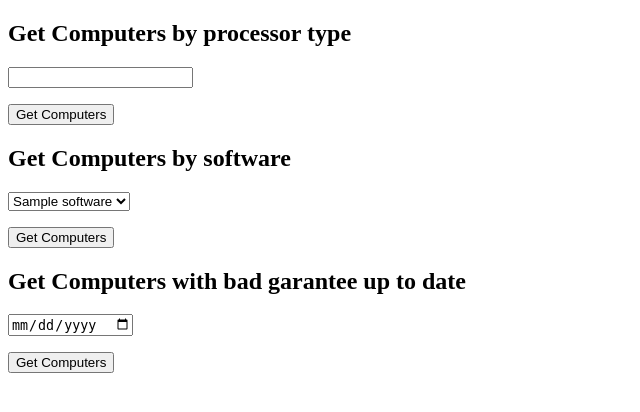
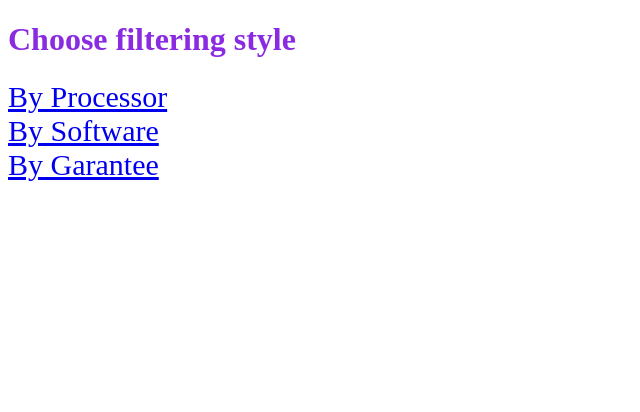
Before and after one commit to BorisKolomoiets/ItexLab2.1, a PHP site: page / in a window 1280 px wide. Shown: the top 412 px of the page, without its empty margins (0-640 px from the left). Run offline with PHP 8.4, Linux system fonts and the light colour scheme; tables that the repository leaves empty or names only in its code hold one stand-in row (values such as "Sample post").

```diff
--- a/css/style.css
+++ b/css/style.css
@@ -1,3 +1,29 @@
 .block, form {
     margin: 0 auto;
 }
+table {
+    font-family: "Lucida Sans Unicode", "Lucida Grande", Sans-Serif;
+    font-size: 14px;
+    border-collapse: collapse;
+    text-align: center;
+    width: 600px;
+}
+th, td:first-child {
+    background: #AFCDE7;
+    color: white;
+    padding: 10px 20px;
+}
+th, td {
+    border-style: solid;
+    border-width: 0 1px 1px 0;
+    border-color: white;
+}
+td {
+    background: #D8E6F3;
+}
+th:first-child, td:first-child {
+    text-align: left;
+}
+a {
+    font-size: 30px;
+}
--- a/db/Connection.php
+++ b/db/Connection.php
@@ -1,8 +1,11 @@
 <?php
 error_log(E_ALL);
 try {
-    $db = new PDO('mysql:host=localhost;dbname=itexlab2_1', 'root', 'root', array(PDO::MYSQL_ATTR_INIT_COMMAND => 'SET NAMES \'UTF8\''));
+    $db = new PDO('mysql:host=localhost;dbname=itexlab2_1',
+        'root',
+        'root',
+        array(PDO::MYSQL_ATTR_INIT_COMMAND => 'SET NAMES \'UTF8\''));
+} catch (PDOException $e) {
+    echo "Error!: " . $e->getMessage() . "<br/>";
+    die();
 }
-catch (PDOException $e) {
-    echo "Error!: " . $e->getMessage() . "<br/>"; die();
-}
--- a/index.php
+++ b/index.php
@@ -9,45 +9,17 @@
     <title>Document</title>
 </head>
 <body>
-<?php
-include_once "db/Connection.php";
-$getSoftWareNames = "SELECT `name` FROM `software`";
-?>
+<h1 style="color: blueviolet">Choose filtering style</h1>
 <div class="block">
-    <h2>Get Computers by processor type</h2>
-    <form action="/view/GetComputerByProcessor.php" method="get">
-        <p>
-            <input type="text" name="processor"/>
-        </p>
-        <button type="submit">Get Computers</button>
-    </form>
+    <a href="pages/Proccessor.php">By Processor<a><br>
 </div>
 
 <div class="block">
-    <h2>Get Computers by software</h2>
-    <form action="/view/GetComputersBySoftWare.php" method="get">
-        <p>
-            <select name='software'>
-                <option disabled>select software</option>
-                <?php
-                foreach ($db->query($getSoftWareNames) as $row) {
-                    echo "<option value='" . $row['name'] . "'>" . $row['name'] . "</option>";
-                }
-                ?>
-            </select>
-        </p>
-        <button type="submit">Get Computers</button>
-    </form>
+    <a href="pages/SoftWare.php">By Software<a><br>
 </div>
 
 <div class="block">
-    <h2>Get Computers with bad garantee up to date</h2>
-    <form action="/view/GetComputerWithBadGarantee.php" method="get">
-        <p>
-            <input type="date" name="date">
-        </p>
-        <button type="submit">Get Computers</button>
-    </form>
+    <a href="pages/Garantee.php">By Garantee<a><br>
 </div>
 </body>
 </html>
```
Also changed, not shown: view/GetComputerByProcessor.php (+14 -9 lines), view/GetComputerWithBadGarantee.php (+12 -9 lines), view/GetComputersBySoftWare.php (+8 -9 lines).
